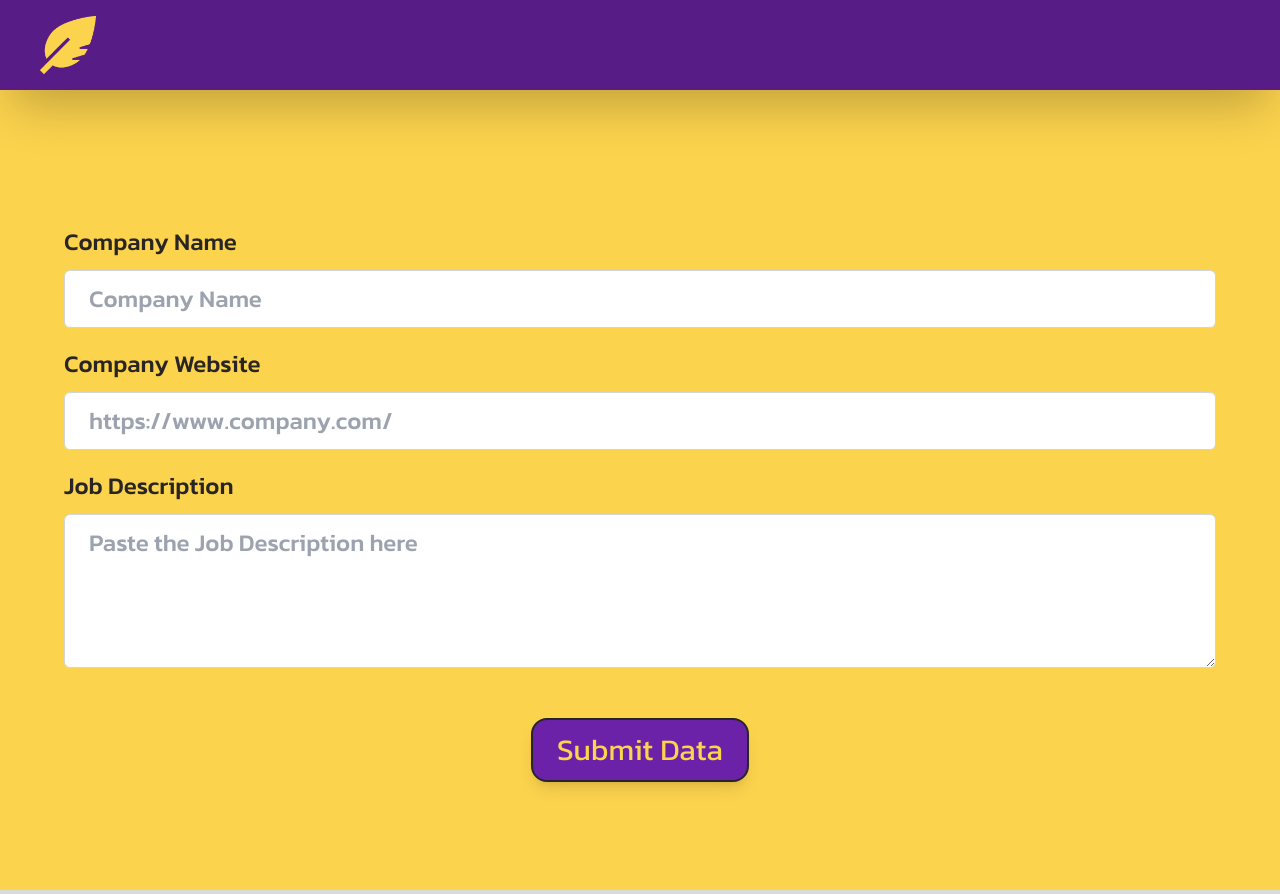
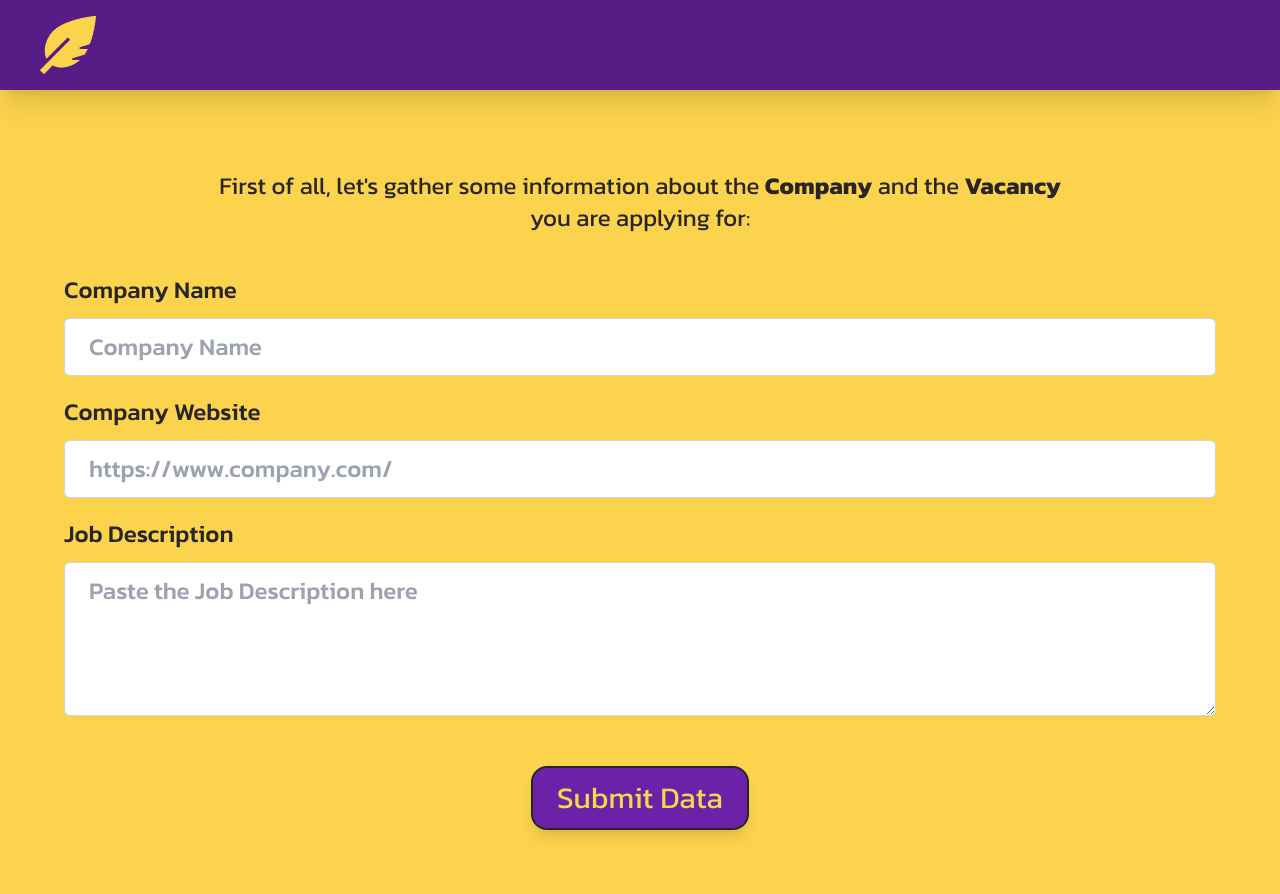
Before and after one commit to gdloparco/K_cover_letter_gen, a Next.js app in the folder frontend/: page /assembler in a window 1280 px wide. Built offline with nearby package versions, Linux system fonts and the light colour scheme.

Commit message:
Plain navbar shadow smaller and intro to first part of assembler

```diff
--- a/frontend/components/CompanyDetailsForm.tsx
+++ b/frontend/components/CompanyDetailsForm.tsx
@@ -3,7 +3,6 @@
 import { FC } from "react";
 import { useForm } from "react-hook-form";
 import { sendCompanyData } from "@/utils/send-company-data";
-
 
 export type CompanyDetailsFormData = {
   company_name: string;
@@ -20,7 +19,11 @@ const CompanyDetailsForm: FC = () => {
   }
 
   return (
-    <div className="bg-amber-300 mt-16 md:mt-20 lg:mt-24 flex flex-col md:block lg:px-16 md:px-10 items-center font-Kanit transition-all duration-500 ease-in md:static md:z-auto">
+    <div className="bg-amber-300 mt-12 lg:mt-10 flex flex-col md:block lg:px-16 md:px-10 items-center font-Kanit transition-all duration-500 ease-in md:static md:z-auto">
+      <p className="w-full px-10 md:px-20 lg:px-36 mb-10 text-center text-base md:text-xl lg:text-2xl text-stone-800 transition-all duration-500 ease-in md:static md:z-auto leading-7 md:leading-10">
+        First of all, let's gather some information about the <b>Company</b> and
+        the <b>Vacancy</b> you are applying for:
+      </p>
       <form onSubmit={handleSubmit(onSubmit)}>
         <div className="mb-5">
           <label
--- a/frontend/components/PlainNavbar.tsx
+++ b/frontend/components/PlainNavbar.tsx
@@ -9,7 +9,7 @@ interface NavbarProps {
 export default function PlainNavbar({logoImage}: NavbarProps) {
 
   return (
-    <nav className="bg-purple-900 sticky top-0 left-0 z-50 w-full text-amber-300 shadow-2xl font-Kanit">
+    <nav className="bg-purple-900 sticky top-0 left-0 z-50 w-full text-amber-300 shadow-xl font-Kanit">
       <div className="md:px-10 py-4 px-7 md:flex justify-between items-center">
         <div className="flex items-center justify-between md:w-auto w-full">
             <Image
```
